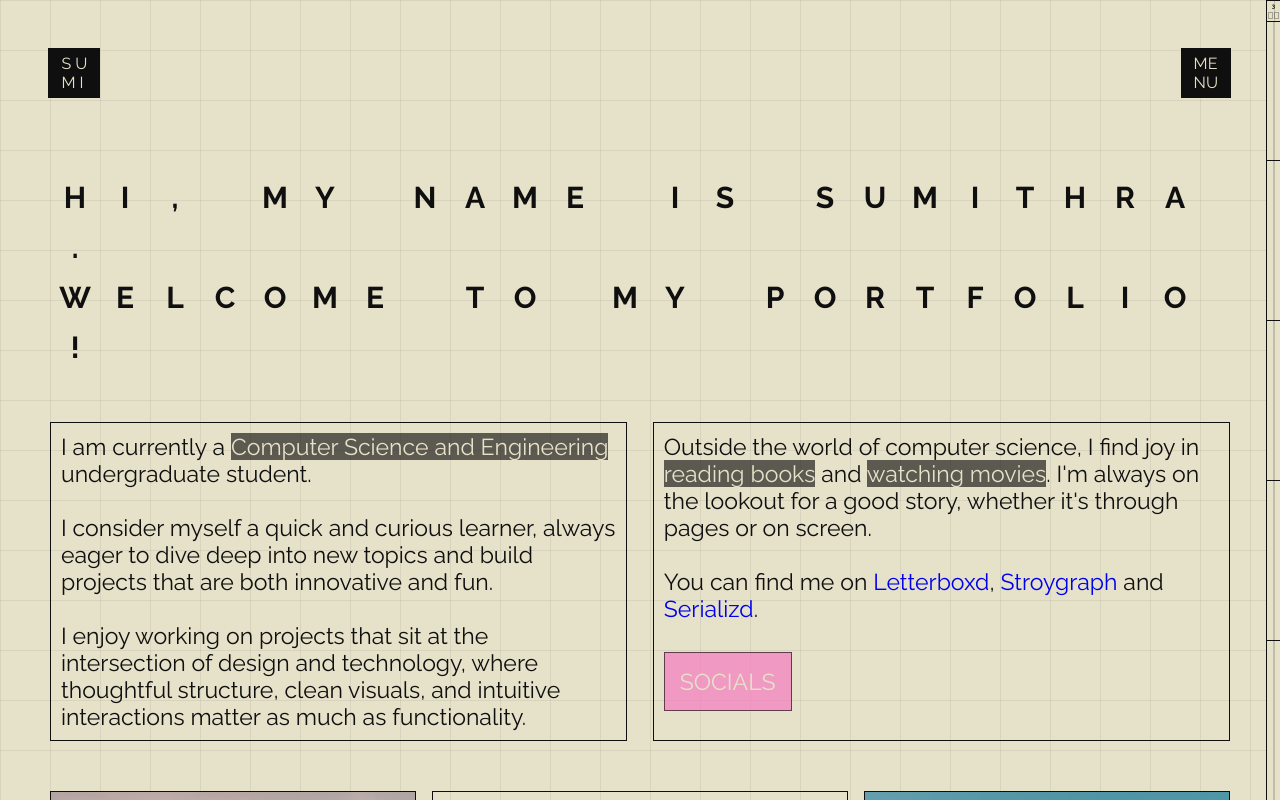
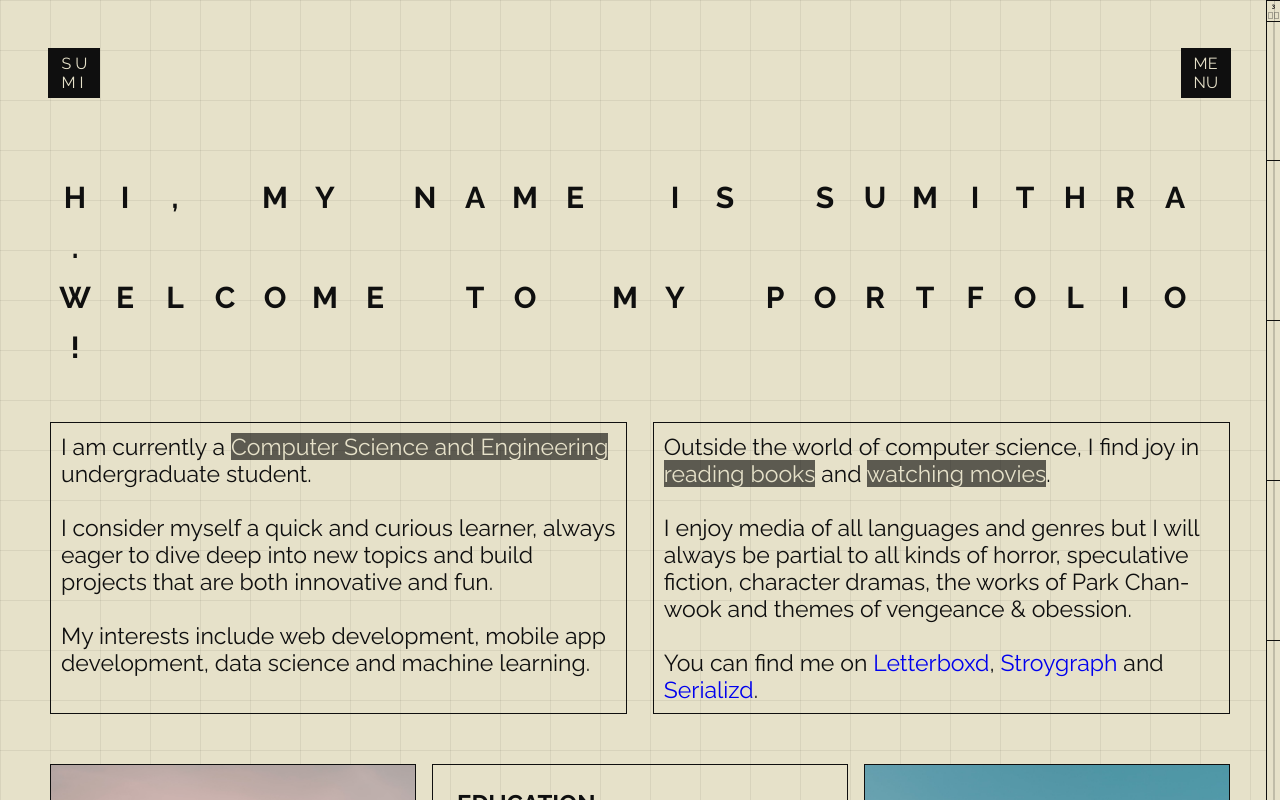
Before and after one commit to sumi-devs/portfolio-react, a React (Create React App) app: page / in a window 1280 px wide. Shown: the top 800 px of the page. Built offline with nearby package versions, Linux system fonts and the light colour scheme.

Commit message:
changed bio

```diff
--- a/src/pages/Home.jsx
+++ b/src/pages/Home.jsx
@@ -37,19 +37,19 @@ function Home() {
               <br /><br />
               I consider myself a quick and curious learner, always eager to dive deep into new topics and build projects that are both innovative and fun.
               <br /><br />
-              I enjoy working on projects that sit at the intersection of design and technology, where thoughtful structure, clean visuals, and intuitive interactions matter as much as functionality.
+              My interests include web development, mobile app development, data science and machine learning.
             </p>
           </div>
 
           <div className="personal">
             <p>
-              Outside the world of computer science, I find joy in <span className="aboutspan">reading books</span> and <span className="aboutspan">watching movies</span>. I'm always on the lookout for a good story, whether it's through pages or on screen.
+              Outside the world of computer science, I find joy in <span className="aboutspan">reading books</span> and <span className="aboutspan">watching movies</span>.
+              <br /><br />
+              I enjoy media of all languages and genres but I will always be partial to all kinds of horror, speculative fiction, character dramas, the works of Park Chan-wook and themes of vengeance & obession.
               <br /><br />
               You can find me on <a href="https://letterboxd.com/notsumi/" target="_blank" rel="noopener noreferrer">Letterboxd</a>, <a href="https://app.thestorygraph.com/profile/notsumi" target="_blank" rel="noopener noreferrer">Stroygraph</a> and <a href="https://www.serializd.com/user/notsumi/profile" target="_blank" rel="noopener noreferrer">Serializd</a>.
+
             </p>
-            <a href="/contact">
-              <div className="button">SOCIALS</div>
-            </a>
           </div>
         </div>
       </section>
```
